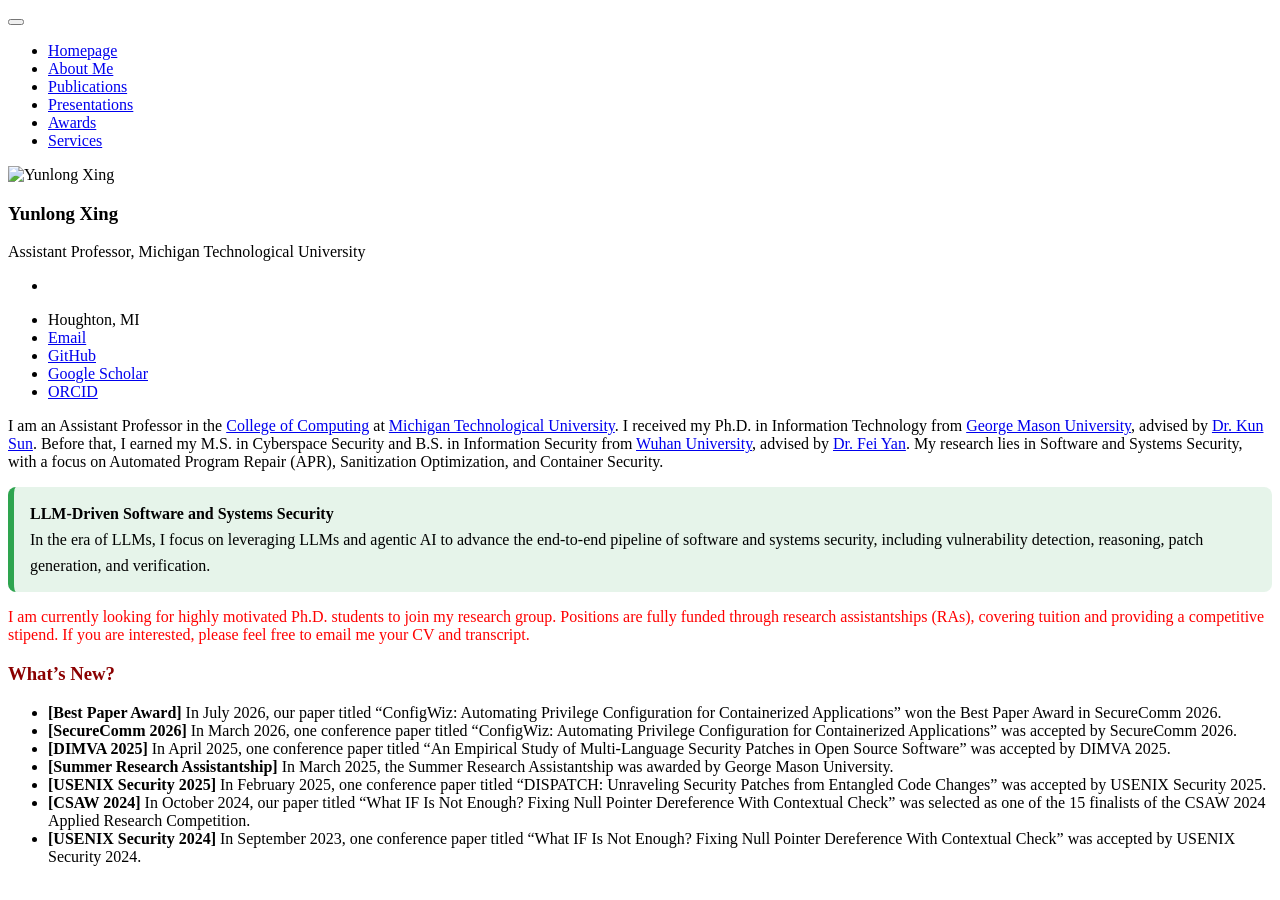
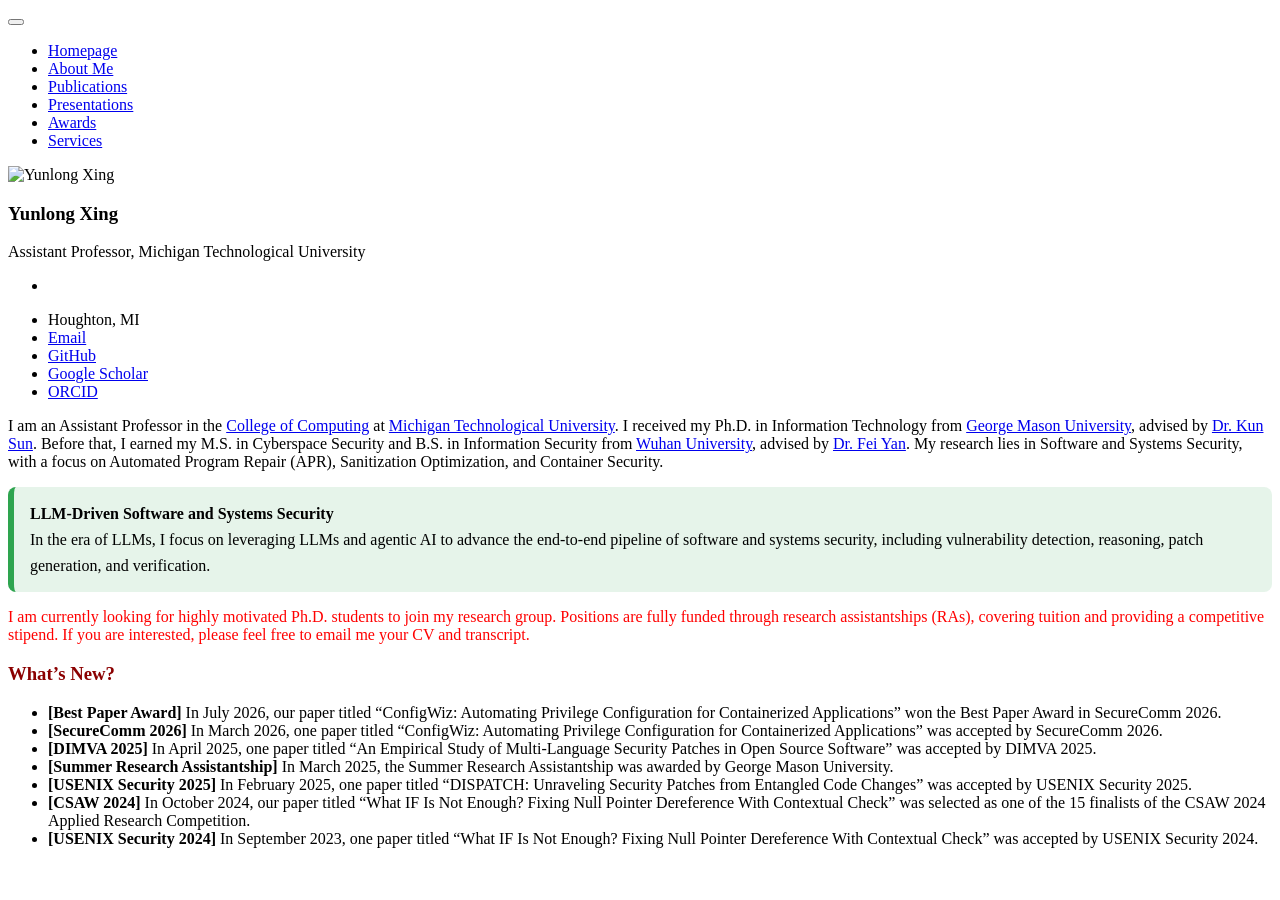
Before and after one commit to YunlongXing/yunlongxing.github.io, a Jekyll site: the page built from _pages/includes/intro.md, in a window 1280 px wide. Built offline with Jekyll 4.4.1, drawn with Linux system fonts in a browser that asks for light colours; our own code applies the rules of GitHub Pages for plain Markdown files.

Commit message:
Fix formatting and wording in intro.md

```diff
--- a/_pages/includes/intro.md
+++ b/_pages/includes/intro.md
@@ -10,12 +10,12 @@ I am an Assistant Professor in the [College of Computing][College of Computing]
 
 # <span style="color: darkred;">What’s New?</span>
 - **[Best Paper Award]** In July 2026, our paper titled "ConfigWiz: Automating Privilege Configuration for Containerized Applications" won the Best Paper Award in SecureComm 2026.
-- **[SecureComm 2026]** In March 2026, one conference paper titled "ConfigWiz: Automating Privilege Configuration for Containerized Applications" was accepted by SecureComm 2026.
-- **[DIMVA 2025]** In April 2025, one conference paper titled "An Empirical Study of Multi-Language Security Patches in Open Source Software" was accepted by DIMVA 2025.
+- **[SecureComm 2026]** In March 2026, one paper titled "ConfigWiz: Automating Privilege Configuration for Containerized Applications" was accepted by SecureComm 2026.
+- **[DIMVA 2025]** In April 2025, one paper titled "An Empirical Study of Multi-Language Security Patches in Open Source Software" was accepted by DIMVA 2025.
 - **[Summer Research Assistantship]** In March 2025, the Summer Research Assistantship was awarded by George Mason University.
-- **[USENIX Security 2025]** In February 2025, one conference paper titled "DISPATCH: Unraveling Security Patches from Entangled Code Changes" was accepted by USENIX Security 2025.
+- **[USENIX Security 2025]** In February 2025, one paper titled "DISPATCH: Unraveling Security Patches from Entangled Code Changes" was accepted by USENIX Security 2025.
 - **[CSAW 2024]** In October 2024, our paper titled "What IF Is Not Enough? Fixing Null Pointer Dereference With Contextual Check" was selected as one of the 15 finalists of the CSAW 2024 Applied Research Competition.
-- **[USENIX Security 2024]** In September 2023, one conference paper titled "What IF Is Not Enough? Fixing Null Pointer Dereference With Contextual Check" was accepted by USENIX Security 2024.
+- **[USENIX Security 2024]** In September 2023, one paper titled "What IF Is Not Enough? Fixing Null Pointer Dereference With Contextual Check" was accepted by USENIX Security 2024.
 
 [College of Computing]: https://www.mtu.edu/computing/
 [Michigan Technological University]: https://www.mtu.edu/
```
